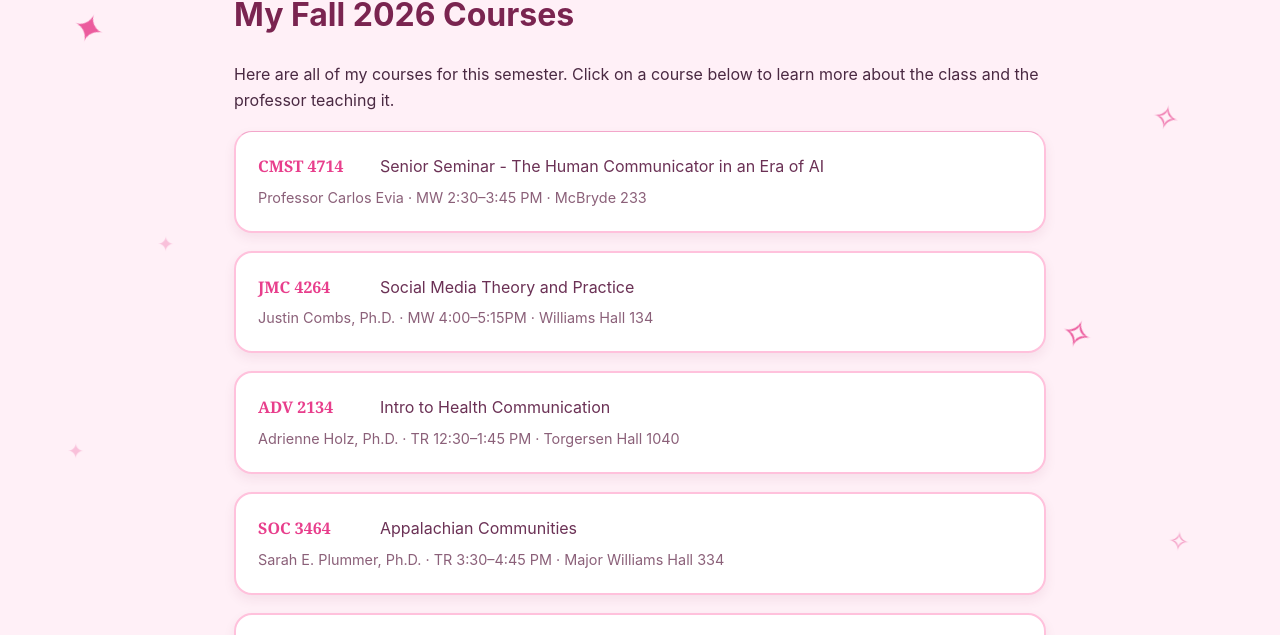
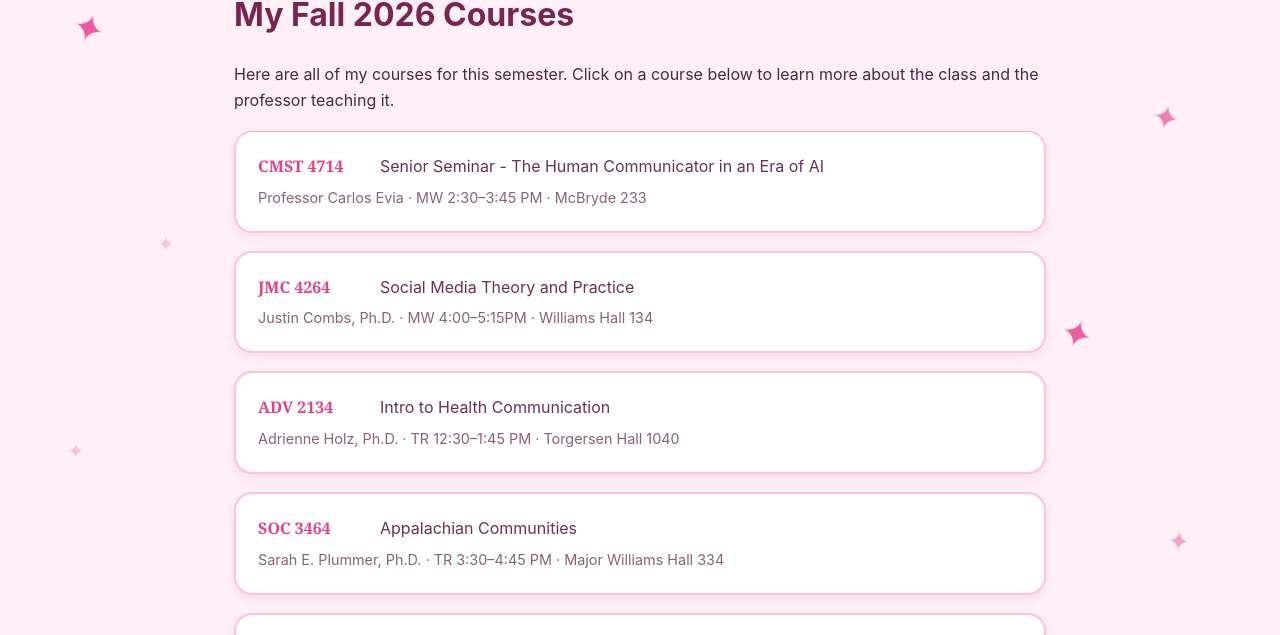
Before and after one commit to Darbyclose/myawesomesemester, a Jekyll site: the page built from courses.md, in a window 1280 px wide. Shown: the part 156-791 px from the top of the page. Built offline with Jekyll 4.4.1, drawn with Linux system fonts in a browser that asks for light colours.

Commit message:
Update courses.md

```diff
--- a/courses.md
+++ b/courses.md
@@ -5,13 +5,13 @@ permalink: /courses/
 ---
 <div class="course-sparkles">
   <span>✦</span>
-  <span>✧</span>
   <span>✦</span>
-  <span>✧</span>
   <span>✦</span>
-  <span>✧</span>
   <span>✦</span>
-  <span>✧</span>
+  <span>✦</span>
+  <span>✦</span>
+  <span>✦</span>
+  <span>✦</span>
 </div>
 
 # My Fall 2026 Courses
```
